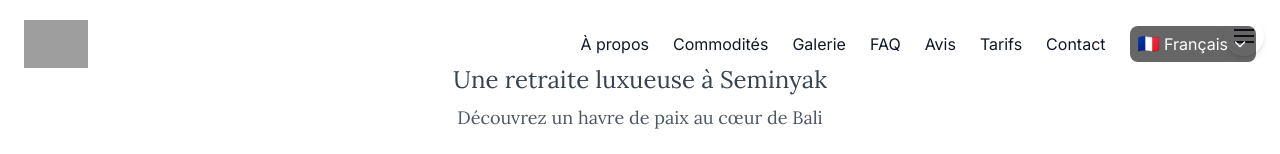
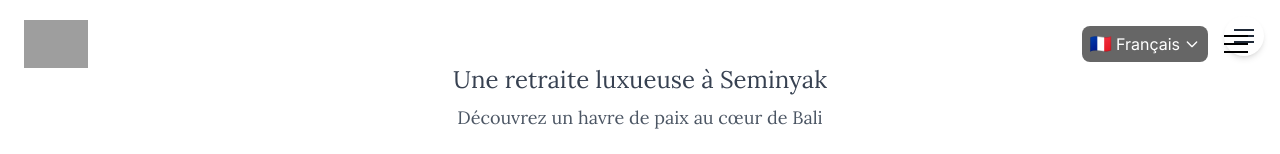
Before and after one commit to SudoNils42/orea-website, a React (Vite) app: page / in a window 1280 px wide. Shown: the top 154 px of the page. Built offline with nearby package versions, Linux system fonts and the light colour scheme; grey boxes are pictures that could not be loaded.

Commit message:
Modification du header pour avoir le même style sur tous les formats d'écran

```diff
--- a/src/components/Header.jsx
+++ b/src/components/Header.jsx
@@ -62,20 +62,9 @@ const Header = ({ scrollY, openModal }) => {
           <img src={logoImage} alt="Villa Orea Logo" className="h-10 md:h-12" />
         </a>
 
-        {/* Navigation Desktop */}
-        <nav className="hidden md:flex items-center space-x-6">
-          <a href="#about" className="font-inter font-medium hover:text-emerald dark:hover:text-pale-gold transition-colors duration-300">{t.nav.about}</a>
-          <a href="#amenities" className="font-inter font-medium hover:text-emerald dark:hover:text-pale-gold transition-colors duration-300">{t.nav.amenities}</a>
-          <a href="#gallery" className="font-inter font-medium hover:text-emerald dark:hover:text-pale-gold transition-colors duration-300">{t.nav.gallery}</a>
-          <a href="#faq" className="font-inter font-medium hover:text-emerald dark:hover:text-pale-gold transition-colors duration-300">{t.nav.faq}</a>
-          <a href="#testimonials" className="font-inter font-medium hover:text-emerald dark:hover:text-pale-gold transition-colors duration-300">{t.nav.testimonials}</a>
-          <a href="#pricing" className="font-inter font-medium hover:text-emerald dark:hover:text-pale-gold transition-colors duration-300">{t.nav.pricing}</a>
-          <a href="#contact" className="font-inter font-medium hover:text-emerald dark:hover:text-pale-gold transition-colors duration-300">{t.nav.contact}</a>
-          <LanguageSelector />
-        </nav>
-
-        {/* Bouton hamburger et sélecteur de langue mobile */}
-        <div className="md:hidden flex items-center space-x-2 z-20">
+        {/* Navigation Desktop - supprimée pour tous les formats */}
+        {/* Bouton hamburger et sélecteur de langue pour tous les formats */}
+        <div className="flex items-center space-x-2 z-20">
           <LanguageSelector />
           <button
             className={`flex flex-col justify-center items-center w-10 h-10 ${isMenuOpen ? 'hamburger-active' : ''}`}
```
